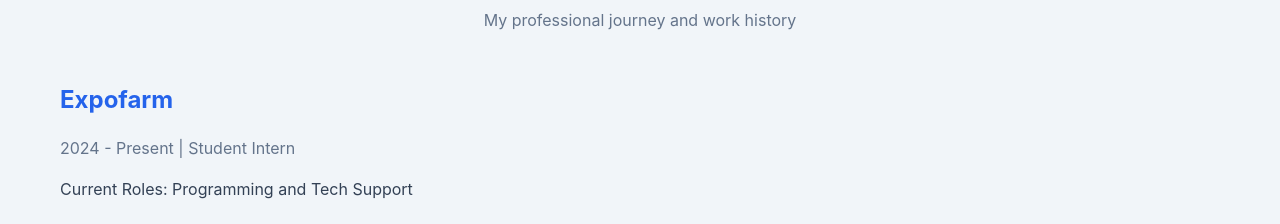
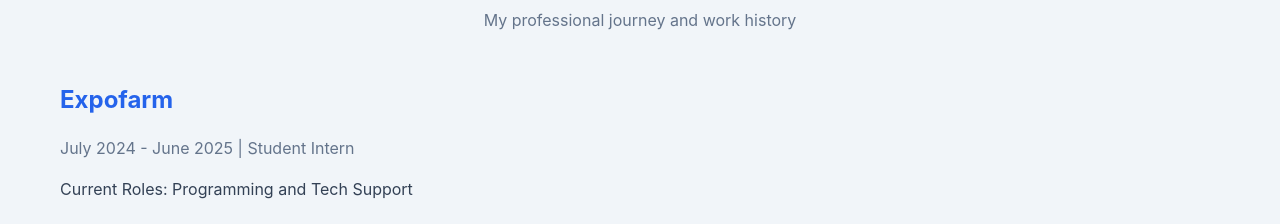
Before and after one commit to jimix49/mywebsite, a plain HTML site: page index.html in a window 1280 px wide. Shown: the part 1740-1964 px from the top of the page. Drawn offline with Linux system fonts and the light colour scheme.

Commit message:
Update index.html

```diff
--- a/index.html
+++ b/index.html
@@ -127,7 +127,7 @@
             <div class="about-content">
                 <div class="about-text" style="width: 100%;">
                     <h3>Expofarm</h3>
-                    <p style="color: var(--secondary); margin-bottom: 1rem;">2024 - Present | Student Intern</p>
+                    <p style="color: var(--secondary); margin-bottom: 1rem;">July 2024 - June 2025 | Student Intern</p>
                     <p>Current Roles: Programming and Tech Support</p>
                     <p> > Developed software capable of speeding up installation process of our applications in new software as well as updating older versions.</p>
                     <p> > Modification of XML files with python for easy and fast software configuration.</p>
```
